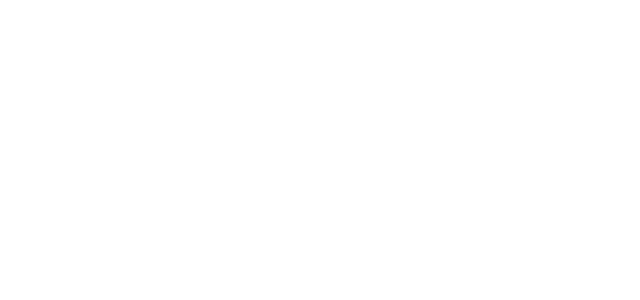
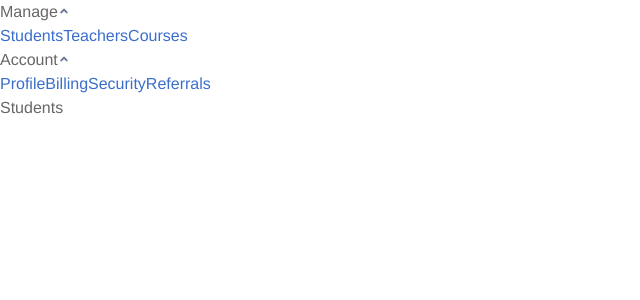
Before and after one commit to live-wire/community, a React app in the folder frontend/: page /students in a window 1280 px wide. Shown: the top 300 px of the page, without its empty margins (0-640 px from the left). Built offline with nearby package versions, Linux system fonts and the light colour scheme.

Commit message:
Added Basic Routing/

```diff
--- /dev/null
+++ b/frontend/src/components/App/App.js
@@ -0,0 +1,8 @@
+import React from 'react';
+import Home from '../Home/Home';
+
+const App = () => {
+	return <Home />;
+};
+
+export default App;
--- a/frontend/src/components/App/index.js
+++ /dev/null
@@ -1,16 +0,0 @@
-import React from 'react';
-import { BrowserRouter as Router, Route } from 'react-router-dom';
-import LoginContainer from '../Login/LoginContainer';
-import Home from '../Home/Home';
-import * as routes from '../../constants/routes.js';
-
-const App = () => (
-	<Router>
-		<div>
-			<Route exact path={routes.LOGIN} component={LoginContainer} />
-			<Route exact path={routes.HOME} component={Home} />
-		</div>
-	</Router>
-);
-
-export default App;
--- /dev/null
+++ b/frontend/src/components/Courses/Courses.js
@@ -0,0 +1,8 @@
+import React from 'react';
+
+const Courses = () => {
+	console.log('Courses');
+	return <div>Courses</div>;
+};
+
+export default Courses;
--- a/frontend/src/components/Home/Home.js
+++ b/frontend/src/components/Home/Home.js
@@ -1,14 +1,21 @@
 import React from 'react';
-import Sidebar from '../Sidebar';
-import Dashboard from '../Dashboard';
 
-const Home = () => {
-	return (
-		<div className="Home">
-			<Sidebar className="Sidebar" />
-			<Dashboard className="Dashboard" />
-		</div>
-	);
-};
+import Sidebar from '../Sidebar/Sidebar';
+import MainContent from '../MainContent/MainContent';
+
+class Home extends React.Component {
+	render() {
+		return (
+			<div className="Home">
+				<Sidebar />
+				<MainContent />
+			</div>
+		);
+	}
+
+	componentDidUpdate() {
+		console.log('Home Update');
+	}
+}
 
 export default Home;
--- /dev/null
+++ b/frontend/src/components/MainContent/MainContent.js
@@ -0,0 +1,22 @@
+import React from 'react';
+import { Route } from 'react-router-dom';
+
+import Dashboard from '../Dashboard/Dashboard';
+import Students from '../Students/Students';
+import Teachers from '../Teachers/Teachers';
+import Courses from '../Courses/Courses';
+
+class MainContent extends React.Component {
+	render() {
+		return (
+			<div className="MainContent">
+				<Route exact path="/dashboard" component={Dashboard} />
+				<Route exact path="/students" component={Students} />
+				<Route exact path="/teachers" component={Teachers} />
+				<Route exact path="/courses" component={Courses} />
+			</div>
+		);
+	}
+}
+
+export default MainContent;
--- a/frontend/src/components/Sidebar/index.js
+++ b/frontend/src/components/Sidebar/Sidebar.js
@@ -4,6 +4,7 @@ import SidebarDropdownItem from './SidebarDropdownItem';
 
 class Sidebar extends React.Component {
 	render() {
+		console.log('Sidebar');
 		const { items } = this.props;
 
 		return (
@@ -24,32 +25,16 @@ Sidebar.defaultProps = {
 			label: 'Manage',
 			subItems: [
 				{
-					label: 'Droplets',
-					to: '/droplets'
+					label: 'Students',
+					to: '/students'
 				},
 				{
-					label: 'Volumes',
-					to: '/volumes'
+					label: 'Teachers',
+					to: '/teachers'
 				},
 				{
-					label: 'Spaces',
-					to: '/spaces'
-				},
-				{
-					label: 'Images',
-					to: '/images'
-				},
-				{
-					label: 'Networking',
-					to: '/networking'
-				},
-				{
-					label: 'Monitoring',
-					to: '/monitoring'
-				},
-				{
-					label: 'API',
-					to: '/api'
+					label: 'Courses',
+					to: '/courses'
 				}
 			]
 		},
--- /dev/null
+++ b/frontend/src/components/Students/Students.js
@@ -0,0 +1,8 @@
+import React from 'react';
+
+const Students = () => {
+	console.log('Students');
+	return <div>Students</div>;
+};
+
+export default Students;
--- /dev/null
+++ b/frontend/src/components/Teachers/Teachers.js
@@ -0,0 +1,8 @@
+import React from 'react';
+
+const Teachers = () => {
+	console.log('Teachers');
+	return <div>Teachers</div>;
+};
+
+export default Teachers;
--- a/frontend/src/index.js
+++ b/frontend/src/index.js
@@ -1,6 +1,12 @@
 import React from 'react';
 import ReactDOM from 'react-dom';
-import App from './components/App';
+import { BrowserRouter as Router } from 'react-router-dom';
+import App from './components/App/App';
 import './sass/main.scss';
 
-ReactDOM.render(<App />, document.getElementById('root'));
+ReactDOM.render(
+	<Router>
+		<App />
+	</Router>,
+	document.getElementById('root')
+);
--- a/frontend/src/sass/abstracts/_variables.scss
+++ b/frontend/src/sass/abstracts/_variables.scss
@@ -3,10 +3,10 @@
 // -----------------------------------------------------------------------------
 
 $dove-gray: #676767;
-$tundora: #444;
+$tundora: #444444;
 $blue-ribbon: #0069ff;
 $seashell: #f1f1f1;
 $gallery: #ececec;
-$white: #fff;
+$white: #ffffff;
 $gulf-blue: #031b4d;
 $lynch: #677694;
```
Also changed, not shown: frontend/src/components/Dashboard/Dashboard.js (renamed from frontend/src/components/Dashboard/index.js).
